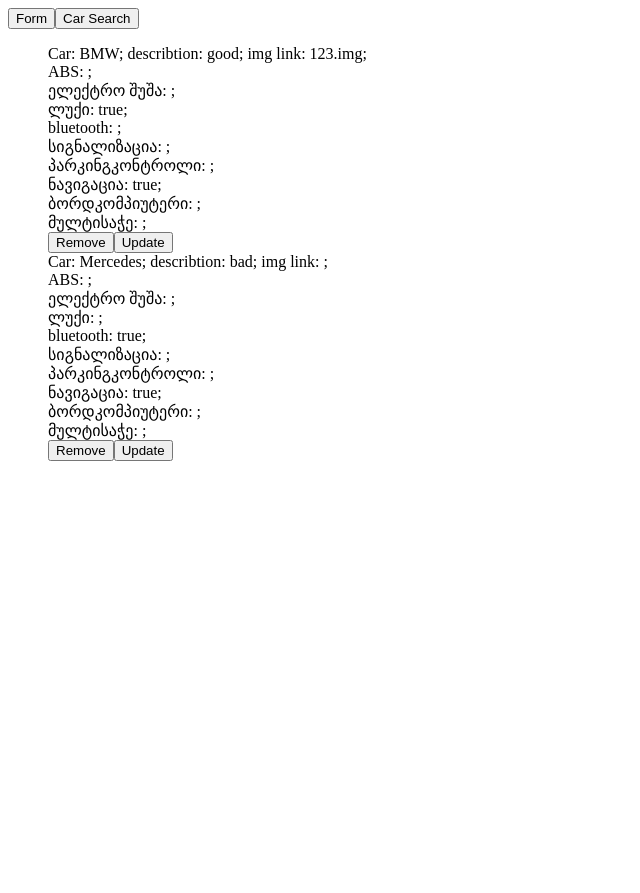
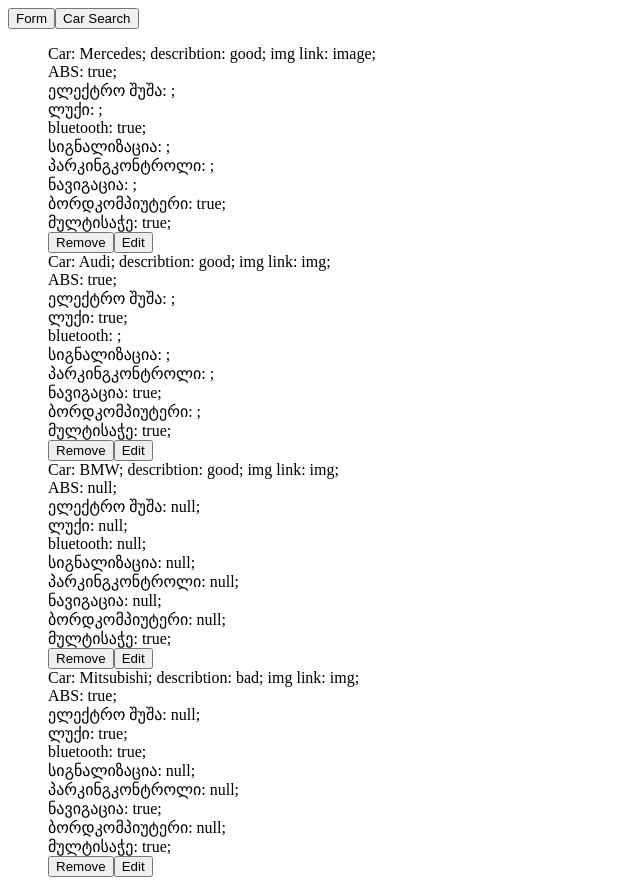
Before and after one commit to otonika10/Aidnet-Angular-Task, an Angular app: page /list in a window 1280 px wide. Shown: the whole page, without its empty margins (0-640 px from the left). Before the commit the page ends 800 px from the top, so only its background shows below. Built offline with nearby package versions, Linux system fonts and the light colour scheme; data requests are answered from the project's data file.

Commit message:
fix(edit)

```diff
--- a/db.json
+++ b/db.json
@@ -1,10 +1,25 @@
 {
   "cars": [
     {
-      "cars": "BMW",
+      "cars": "Mercedes",
       "describtion": "good",
-      "image": "123.img",
-      "abs": "",
+      "image": "image",
+      "abs": true,
+      "shusha": "",
+      "luqi": "",
+      "bluetooth": true,
+      "signalizacia": "",
+      "parkingkontroli": "",
+      "navigacia": "",
+      "bort": true,
+      "multisache": true,
+      "id": 1
+    },
+    {
+      "cars": "Audi",
+      "describtion": "good",
+      "image": "img",
+      "abs": true,
       "shusha": "",
       "luqi": true,
       "bluetooth": "",
@@ -12,25 +27,38 @@
       "parkingkontroli": "",
       "navigacia": true,
       "bort": "",
-      "multisache": "",
-      "id": 1
+      "multisache": true,
+      "id": 2
     },
     {
-      "cars": "Mercedes",
+      "cars": "BMW",
+      "describtion": "good",
+      "image": "img",
+      "abs": null,
+      "shusha": null,
+      "luqi": null,
+      "bluetooth": null,
+      "signalizacia": null,
+      "parkingkontroli": null,
+      "navigacia": null,
+      "bort": null,
+      "multisache": true,
+      "id": 3
+    },
+    {
+      "cars": "Mitsubishi",
       "describtion": "bad",
-      "image": "",
-      "abs": "",
-      "shusha": "",
-      "luqi": "",
+      "image": "img",
+      "abs": true,
+      "shusha": null,
+      "luqi": true,
       "bluetooth": true,
-      "signalizacia": "",
-      "parkingkontroli": "",
+      "signalizacia": null,
+      "parkingkontroli": null,
       "navigacia": true,
-      "bort": "",
-      "multisache": "",
-      "id": 2
+      "bort": null,
+      "multisache": true,
+      "id": 4
     }
-
-
   ]
 }
--- a/src/app/list/list.component.html
+++ b/src/app/list/list.component.html
@@ -4,23 +4,10 @@
 
 
 <ul  style="list-style: none;">
-    <li *ngFor="let e of cars$  | async ">
-      {{"Car: "+e.cars+"; "}}
-      {{"describtion: "+e.describtion+";  "}}
-      {{"img link: "+e.image+";  "}} <br>
-      {{"ABS: "+e.abs+";  "}} <br>
-      {{"ელექტრო შუშა: "+e.shusha+";  "}} <br>
-      {{"ლუქი: "+e.luqi+";  "}} <br>
-      {{"bluetooth: "+e.bluetooth+";  "}} <br>
-      {{"სიგნალიზაცია: "+e.signalizacia+";  "}} <br>
-      {{"პარკინგკონტროლი: "+e.parkingkontroli+";  "}} <br>
-      {{"ნავიგაცია: "+e.navigacia+";  "}} <br>
-      {{"ბორდკომპიუტერი: "+e.bort+";  "}} <br>
-      {{"მულტისაჭე: "+e.multisache+";  "}} <br>
-      <button (click)="r(e.id)">Remove</button>
-      <button (click)="cond='true'">Update</button>
-      <form *ngIf="cond=='true'" class="container form" autocomplete="off" [formGroup]="form" >
-
+    <li *ngFor="let e of cars$  | async;let k = index ">
+        <div *ngIf="j==k">
+        <form *ngIf="current=='add'" class="container form" autocomplete="off" [formGroup]="form" >
+            {{"Update Car Id: #"+ e.id +" Car: "+e.cars}}
             <select   formControlName="cars">
                 <option  *ngFor="let i of Cars" >{{i}}</option>
 
@@ -35,7 +22,7 @@
                 car_image:
               </div>
               <div class="item input">
-            <input type="text"  formControlName="car_image"/>
+                <input type="text"  formControlName="image"/>
               </div>
               <div class="item input">
                 ABS: <input type="checkbox" formControlName="abs" />
@@ -63,7 +50,26 @@
               </div>
             <h3 class="item input"></h3>
           <button (click)="u(e.id)">Save</button>
+
           </form>
+          </div>
+    </li>
+    <li *ngFor="let e of cars$  | async;let k = index ">
+      {{"Car: "+e.cars+"; "}}
+      {{"describtion: "+e.describtion+";  "}}
+      {{"img link: "+e.image+";  "}} <br>
+      {{"ABS: "+e.abs+";  "}} <br>
+      {{"ელექტრო შუშა: "+e.shusha+";  "}} <br>
+      {{"ლუქი: "+e.luqi+";  "}} <br>
+      {{"bluetooth: "+e.bluetooth+";  "}} <br>
+      {{"სიგნალიზაცია: "+e.signalizacia+";  "}} <br>
+      {{"პარკინგკონტროლი: "+e.parkingkontroli+";  "}} <br>
+      {{"ნავიგაცია: "+e.navigacia+";  "}} <br>
+      {{"ბორდკომპიუტერი: "+e.bort+";  "}} <br>
+      {{"მულტისაჭე: "+e.multisache+";  "}} <br>
+      <button (click)="r(e.id)">Remove</button>
+      <button  (click)="condintion(k)">Edit</button>
     </li>
 
+
 </ul>
--- a/src/app/list/list.component.scss
+++ b/src/app/list/list.component.scss
@@ -0,0 +1,5 @@
+form {
+    border: 3px solid black;
+    border-radius: 10px;
+    padding: 20px;
+}
--- a/src/app/list/list.component.ts
+++ b/src/app/list/list.component.ts
@@ -10,6 +10,8 @@
 })
 export class ListComponent implements OnInit {
   cond: 'true' | 'false' = 'false'
+  current: 'add' | 'table' = 'table';
+  j:any = 0
   cars$:any = this.cars.getAll()
   Cars: any = ['Audi', 'BMW', 'Mercedes', 'Toyota' ,'Mitsubishi']
   users$:any = this.cars.getAll2()
@@ -41,8 +43,13 @@
 
     let data:any = this.form.value
     this.cars.update(id,data).subscribe()
+    this.form.reset()
   }
-
+  condintion(id:number){
+    this.cond = 'true'
+    this.current = 'add'
+    this.j = id
+  }
   constructor(private cars:CarsService,private http:HttpClient) {}
 
 
```
Lines whose indentation alone changed are shown as unchanged.
